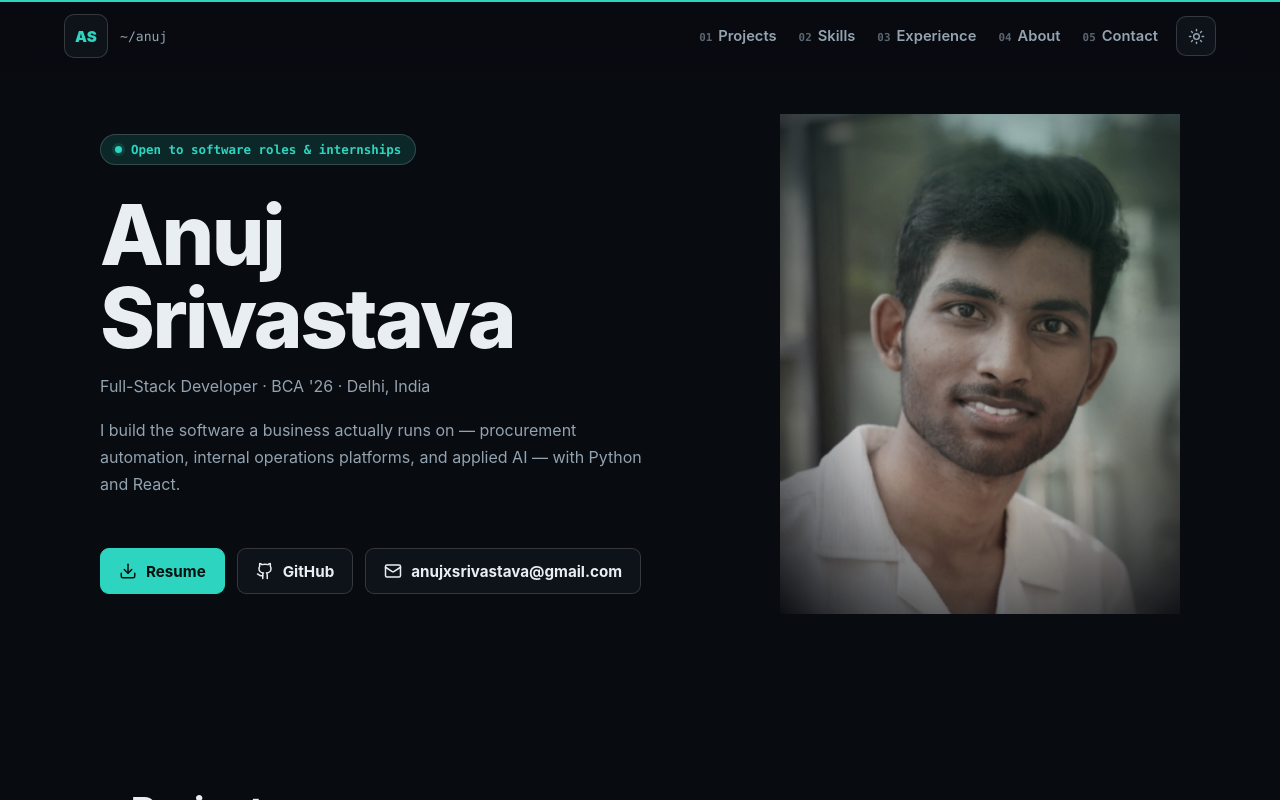
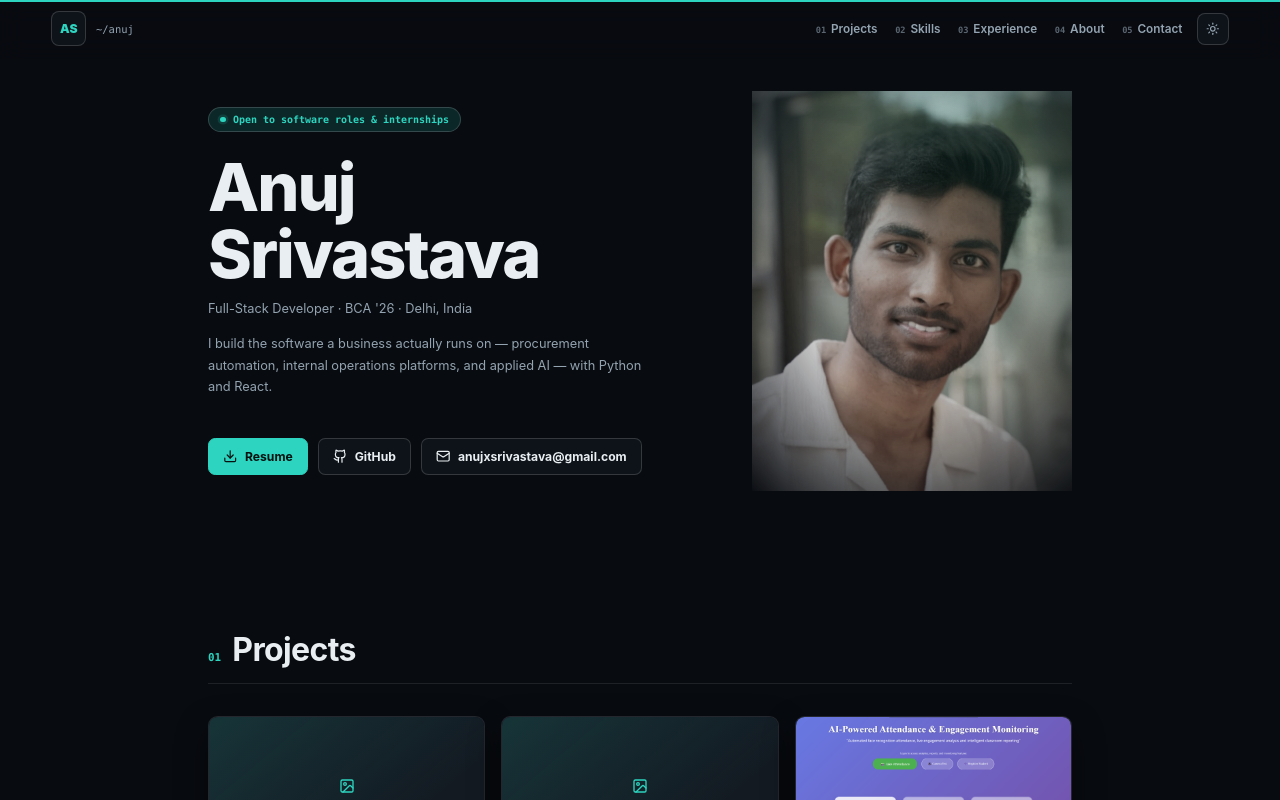
Before and after one commit to yourentertainments10-coder/Anuj-Srivastava-Portfolio-Website, a React (Vite) app: page / in a window 1280 px wide. Shown: the top 800 px of the page. Built offline with nearby package versions, Linux system fonts and the light colour scheme.

Commit message:
reduce web size

```diff
--- a/src/styles.css
+++ b/src/styles.css
@@ -44,6 +44,25 @@
   --shadow-lg: 0 20px 50px rgba(15, 23, 42, 0.1);
 
   color-scheme: light;
+}
+
+/* ==========================================================================
+   Global scale
+   The design was drawn a little large: at 100% browser zoom it read as
+   over-magnified on desktop. This renders it at the size it has at 80%
+   browser zoom, without the visitor having to touch their zoom control.
+
+   Change the 0.8 below to rescale everything at once (0.85 = larger,
+   0.75 = smaller). Deliberately NOT applied under 1024px: phones and
+   tablets are already sized correctly, and shrinking body text to ~12.8px
+   there would hurt readability. Browser zoom still compounds on top of
+   this, so anyone who needs to enlarge the page can.
+   ========================================================================== */
+
+@media (min-width: 1024px) {
+  :root {
+    zoom: 0.8;
+  }
 }
 
 * {
```
